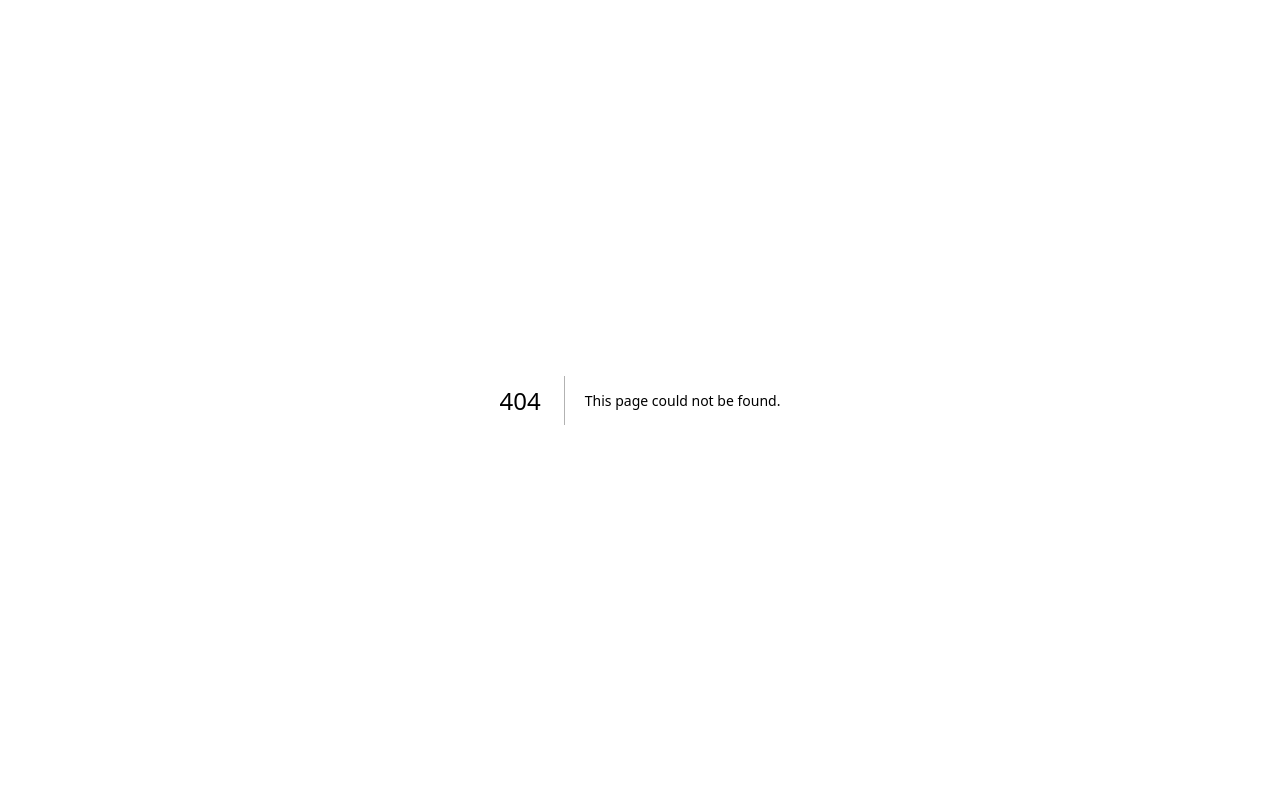
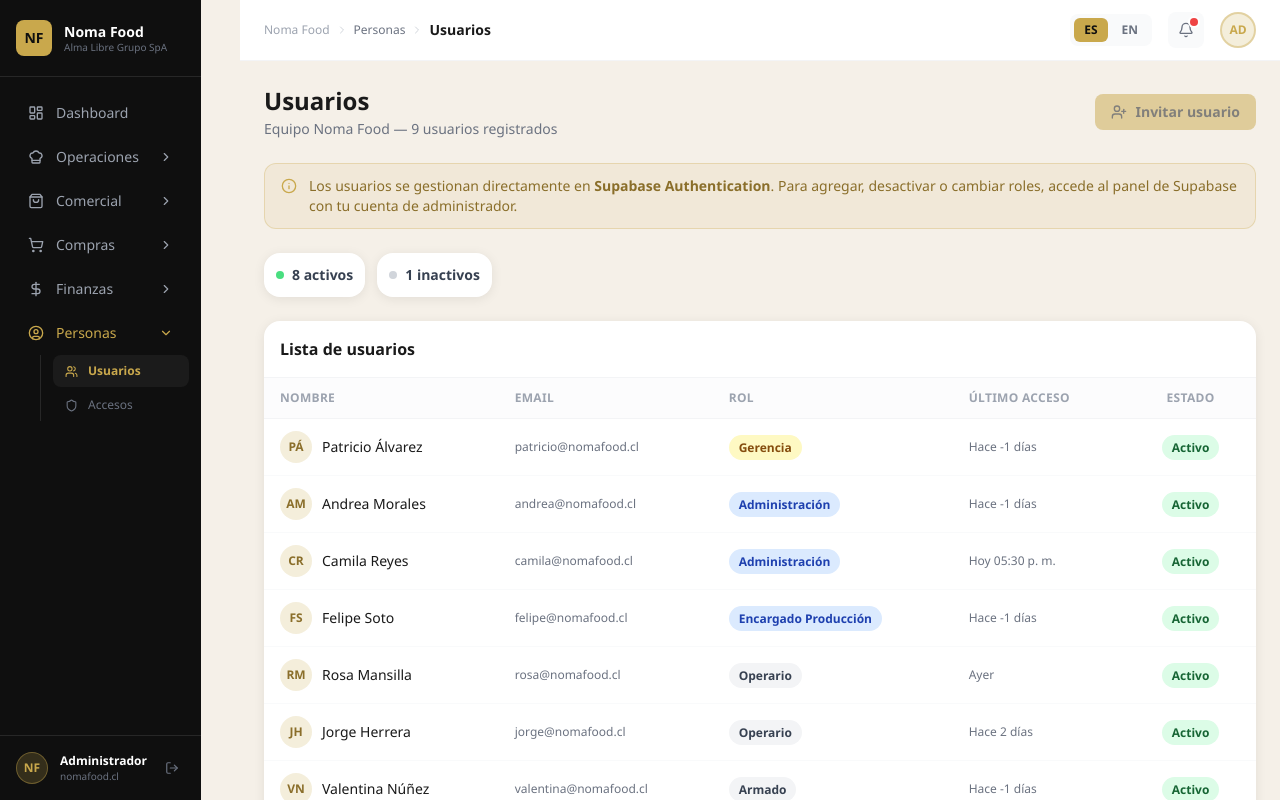
Before and after one commit to nomafoodchile-prog/nomafood-app, a Next.js app: page /personas/usuarios in a window 1280 px wide. Before the commit this address had no page. Built offline with nearby package versions, Linux system fonts and the light colour scheme; no server answers.

Commit message:
feat: add page.tsx

```diff
--- /dev/null
+++ b/app/(central)/personas/usuarios/page.tsx
@@ -0,0 +1,150 @@
+'use client'
+
+import { Info, UserPlus } from 'lucide-react'
+
+type Rol = 'Gerencia' | 'Administracion' | 'EncargadoProduccion' | 'Operario' | 'Armado' | 'Chofer'
+
+interface Usuario {
+  id: string
+  nombre: string
+  email: string
+  rol: Rol
+  ultimoAcceso: string
+  activo: boolean
+}
+
+const usuarios: Usuario[] = [
+  { id: 'U001', nombre: 'Patricio Álvarez', email: 'patricio@nomafood.cl', rol: 'Gerencia', ultimoAcceso: '2026-06-30T09:15:00', activo: true },
+  { id: 'U002', nombre: 'Andrea Morales', email: 'andrea@nomafood.cl', rol: 'Administracion', ultimoAcceso: '2026-06-30T08:42:00', activo: true },
+  { id: 'U003', nombre: 'Camila Reyes', email: 'camila@nomafood.cl', rol: 'Administracion', ultimoAcceso: '2026-06-29T17:30:00', activo: true },
+  { id: 'U004', nombre: 'Felipe Soto', email: 'felipe@nomafood.cl', rol: 'EncargadoProduccion', ultimoAcceso: '2026-06-30T07:00:00', activo: true },
+  { id: 'U005', nombre: 'Rosa Mansilla', email: 'rosa@nomafood.cl', rol: 'Operario', ultimoAcceso: '2026-06-28T16:00:00', activo: true },
+  { id: 'U006', nombre: 'Jorge Herrera', email: 'jorge@nomafood.cl', rol: 'Operario', ultimoAcceso: '2026-06-27T15:45:00', activo: true },
+  { id: 'U007', nombre: 'Valentina Núñez', email: 'valentina@nomafood.cl', rol: 'Armado', ultimoAcceso: '2026-06-30T08:00:00', activo: true },
+  { id: 'U008', nombre: 'Luis Contreras', email: 'luis@nomafood.cl', rol: 'Chofer', ultimoAcceso: '2026-06-30T06:30:00', activo: true },
+  { id: 'U009', nombre: 'Carolina Pérez', email: 'carolina@nomafood.cl', rol: 'Armado', ultimoAcceso: '2026-06-20T12:00:00', activo: false },
+]
+
+const rolBadge: Record<Rol, string> = {
+  Gerencia: 'noma-badge-gold',
+  Administracion: 'noma-badge-blue',
+  EncargadoProduccion: 'noma-badge-blue',
+  Operario: 'noma-badge-gray',
+  Armado: 'noma-badge-gray',
+  Chofer: 'noma-badge-green',
+}
+
+const rolLabel: Record<Rol, string> = {
+  Gerencia: 'Gerencia',
+  Administracion: 'Administración',
+  EncargadoProduccion: 'Encargado Producción',
+  Operario: 'Operario',
+  Armado: 'Armado',
+  Chofer: 'Chofer',
+}
+
+function formatUltimoAcceso(iso: string): string {
+  const d = new Date(iso)
+  const hoy = new Date('2026-06-30')
+  const diff = Math.floor((hoy.getTime() - d.getTime()) / (1000 * 60 * 60 * 24))
+  if (diff === 0) return `Hoy ${d.toLocaleTimeString('es-CL', { hour: '2-digit', minute: '2-digit' })}`
+  if (diff === 1) return 'Ayer'
+  return `Hace ${diff} días`
+}
+
+export default function UsuariosPage() {
+  const activos = usuarios.filter(u => u.activo).length
+  const inactivos = usuarios.filter(u => !u.activo).length
+
+  return (
+    <div className="space-y-6">
+      {/* Header */}
+      <div className="flex items-center justify-between">
+        <div>
+          <h1 className="text-2xl font-bold text-[#1a1a1a]">Usuarios</h1>
+          <p className="text-sm text-gray-500 mt-0.5">Equipo Noma Food — {usuarios.length} usuarios registrados</p>
+        </div>
+        <div className="relative group">
+          <button
+            disabled
+            className="noma-btn-primary text-sm flex items-center gap-2 opacity-50 cursor-not-allowed"
+          >
+            <UserPlus size={16} />
+            Invitar usuario
+          </button>
+          <div className="absolute right-0 top-full mt-2 bg-[#1a1a1a] text-white text-xs rounded-lg px-3 py-2 whitespace-nowrap opacity-0 group-hover:opacity-100 transition-opacity pointer-events-none z-10 shadow-lg">
+            Se gestiona en Supabase Authentication
+          </div>
+        </div>
+      </div>
+
+      {/* Info banner */}
+      <div className="flex items-start gap-3 bg-[#c9a84c]/10 border border-[#c9a84c]/30 rounded-xl px-4 py-3">
+        <Info size={16} className="text-[#c9a84c] mt-0.5 flex-shrink-0" />
+        <p className="text-sm text-[#8a6e2a]">
+          Los usuarios se gestionan directamente en <strong>Supabase Authentication</strong>. Para agregar, desactivar o cambiar roles, accede al panel de Supabase con tu cuenta de administrador.
+        </p>
+      </div>
+
+      {/* Summary chips */}
+      <div className="flex gap-3">
+        <div className="noma-card !p-3 flex items-center gap-2">
+          <div className="w-2 h-2 rounded-full bg-green-400" />
+          <span className="text-sm font-semibold text-gray-700">{activos} activos</span>
+        </div>
+        <div className="noma-card !p-3 flex items-center gap-2">
+          <div className="w-2 h-2 rounded-full bg-gray-300" />
+          <span className="text-sm font-semibold text-gray-700">{inactivos} inactivos</span>
+        </div>
+      </div>
+
+      {/* Table */}
+      <div className="noma-card !p-0 overflow-hidden">
+        <div className="p-4 border-b border-gray-100">
+          <h2 className="font-bold text-[#1a1a1a]">Lista de usuarios</h2>
+        </div>
+        <div className="overflow-x-auto">
+          <table className="w-full text-sm">
+            <thead className="bg-gray-50/50 border-b border-gray-100">
+              <tr>
+                <th className="text-left py-3 px-4 text-xs font-semibold text-gray-400 uppercase tracking-wide">Nombre</th>
+                <th className="text-left py-3 px-4 text-xs font-semibold text-gray-400 uppercase tracking-wide hidden sm:table-cell">Email</th>
+                <th className="text-left py-3 px-4 text-xs font-semibold text-gray-400 uppercase tracking-wide">Rol</th>
+                <th className="text-left py-3 px-4 text-xs font-semibold text-gray-400 uppercase tracking-wide hidden md:table-cell">Último acceso</th>
+                <th className="text-center py-3 px-4 text-xs font-semibold text-gray-400 uppercase tracking-wide">Estado</th>
+              </tr>
+            </thead>
+            <tbody className="divide-y divide-gray-50">
+              {usuarios.map(u => (
+                <tr key={u.id} className={`hover:bg-gray-50/50 transition-colors ${!u.activo ? 'opacity-50' : ''}`}>
+                  <td className="py-3 px-4">
+                    <div className="flex items-center gap-2.5">
+                      <div className="w-8 h-8 rounded-full bg-[#c9a84c]/20 flex items-center justify-center text-xs font-bold text-[#8a6e2a] flex-shrink-0">
+                        {u.nombre.split(' ').map(n => n[0]).join('').slice(0, 2)}
+                      </div>
+                      <span className="font-medium text-[#1a1a1a]">{u.nombre}</span>
+                    </div>
+                  </td>
+                  <td className="py-3 px-4 text-xs text-gray-500 hidden sm:table-cell">{u.email}</td>
+                  <td className="py-3 px-4">
+                    <span className={rolBadge[u.rol]}>{rolLabel[u.rol]}</span>
+                  </td>
+                  <td className="py-3 px-4 text-xs text-gray-500 hidden md:table-cell">
+                    {formatUltimoAcceso(u.ultimoAcceso)}
+                  </td>
+                  <td className="py-3 px-4 text-center">
+                    {u.activo ? (
+                      <span className="noma-badge-green">Activo</span>
+                    ) : (
+                      <span className="noma-badge-gray">Inactivo</span>
+                    )}
+                  </td>
+                </tr>
+              ))}
+            </tbody>
+          </table>
+        </div>
+      </div>
+    </div>
+  )
+}
```
